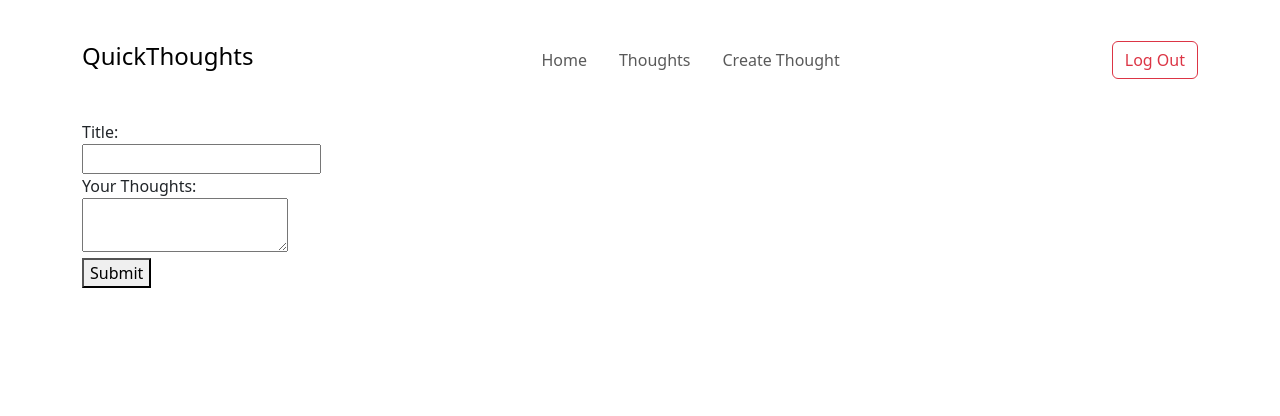
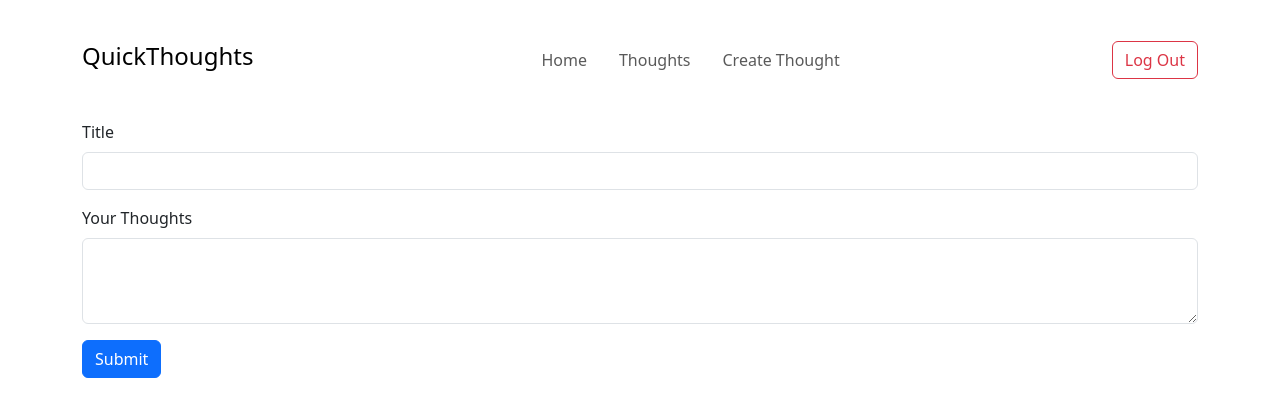
Before and after one commit to blexram-go/quickthoughts, a React (Vite) app in the folder frontend/: page /create in a window 1280 px wide. Shown: the top 416 px of the page. Built offline with nearby package versions, Linux system fonts and the light colour scheme.

Commit message:
Improve frontend styling and component logic

```diff
--- a/frontend/package.json
+++ b/frontend/package.json
@@ -10,6 +10,7 @@
     "preview": "vite preview"
   },
   "dependencies": {
+    "bootstrap": "^5.3.3",
     "react": "^18.3.1",
     "react-dom": "^18.3.1",
     "react-router": "^7.1.5"
--- a/frontend/src/App.jsx
+++ b/frontend/src/App.jsx
@@ -3,6 +3,8 @@ import Navbar from "./Components/Navbar.jsx";
 import Home from "./Components/Home.jsx";
 import EntryList from "./Components/EntryList.jsx";
 import CreateEntry from "./Components/CreateEntry.jsx";
+
+
 
 function App() {
 
--- a/frontend/src/Components/CreateEntry.jsx
+++ b/frontend/src/Components/CreateEntry.jsx
@@ -1,45 +1,78 @@
-import { useState } from 'react';
+import { useState } from "react";
 
 function CreateEntry() {
-    const [title, setTitle] = useState('');
-    const [body, setBody] = useState('');
+    const [formData, setFormData] = useState({ title: "", body: "" });
+    const [loading, setLoading] = useState(false);
+    const [message, setMessage] = useState("");
+
+    const handleChange = (e) => {
+        setFormData({ ...formData, [e.target.name]: e.target.value });
+    };
 
     const handleSubmit = async (e) => {
         e.preventDefault();
-
-        const entry = { title, body };
+        setLoading(true);
+        setMessage("");
 
         try {
             const response = await fetch("http://localhost:8080/entries", {
                 method: "POST",
-                headers: {"Content-Type": "application/json",},
-                body: JSON.stringify(entry)
+                headers: { "Content-Type": "application/json" },
+                body: JSON.stringify(formData),
             });
 
-            if (!response.ok) {
-                throw new Error(`HTTP Error! status: ${response.status}`)
-            }
+            if (!response.ok) throw new Error(`Error: ${response.status}`);
 
-            const responseData = await response.json();
-            console.log("Success:", responseData)
+            setFormData({ title: "", body: "" });
+            setMessage("Entry added successfully!");
         } catch (error) {
-            console.log(error)
+            setMessage(`Failed to add entry: ${error}. Please try again.`);
+        } finally {
+            setLoading(false);
         }
-        setTitle("");
-        setBody("");
-    }
+    };
 
     return (
         <div className="form-container">
             <form onSubmit={handleSubmit}>
-                <label htmlFor='title'>Title:</label><br/>
-                <input type='text' id='title' value={title} onChange={(e) => setTitle(e.target.value)}/><br/>
-                <label htmlFor='body'>Your Thoughts:</label><br/>
-                <textarea id='body' value={body} onChange={(e) => setBody(e.target.value)} /><br/>
-                <button type='submit'>Submit</button>
+                <div className="mb-3">
+                    <label htmlFor="title" className="form-label">Title</label>
+                    <input
+                        type="text"
+                        id="title"
+                        name="title"
+                        className="form-control"
+                        value={formData.title}
+                        onChange={handleChange}
+                        required
+                    />
+                </div>
+                <div className="mb-3">
+                    <label htmlFor="body" className="form-label">Your Thoughts</label>
+                    <textarea
+                        id="body"
+                        name="body"
+                        className="form-control"
+                        rows={3}
+                        value={formData.body}
+                        onChange={handleChange}
+                        required
+                    />
+                </div>
+                <button type="submit" className="btn btn-primary" disabled={loading}>
+                    {loading ? "Submitting..." : "Submit"}
+                </button>
             </form>
+            {message &&
+                <>
+                    <p className="mt-3">{message}</p>
+                    <br />
+                    <h2 className="mt-3">{formData.title}</h2>
+                    <p className="mt-3">{formData.body}</p>
+                </>
+                }
         </div>
-    )
+    );
 }
 
 export default CreateEntry;
--- a/frontend/src/Components/EntryList.jsx
+++ b/frontend/src/Components/EntryList.jsx
@@ -1,21 +1,22 @@
-import { useState, useEffect } from 'react';
+import { useState, useEffect } from "react";
 
 function EntryList() {
-
     const [entries, setEntries] = useState([]);
+    const [loading, setLoading] = useState(true);
+    const [error, setError] = useState("");
 
     useEffect(() => {
         const fetchData = async () => {
             try {
                 const response = await fetch("http://localhost:8080/entries");
-                if (!response.ok) {
-                    throw new Error(`HTTP Error! status: ${response.status}`)
-                }
-                    const entries = await response.json();
-                    setEntries(entries);
-                    console.log(entries);
+                if (!response.ok) throw new Error(`Error: ${response.status}`);
+
+                const data = await response.json();
+                setEntries(data);
             } catch (error) {
-                console.log(error)
+                setError(`Failed to delete entry: ${error}.`);
+            } finally {
+                setLoading(false);
             }
         };
 
@@ -27,31 +28,34 @@ function EntryList() {
             const response = await fetch(`http://localhost:8080/entries/${id}`, {
                 method: "DELETE",
             });
-            if (!response.ok) {
-                throw new Error(`Failed to delete entry with ID: ${id}`);
-            }
+            if (!response.ok) throw new Error("Failed to delete entry.");
 
             setEntries(entries.filter(entry => entry.id !== id));
         } catch (error) {
-            console.log(error);
+            setError(`Failed to delete entry: ${error}.`);
         }
-    }
+    };
+
+    if (loading) return <p>Loading entries...</p>;
+    if (error) return <p className="text-danger">{error}</p>;
 
     return (
         <div className="entry-list-container">
-                {entries.map(entry => {
-                    return (
-                        <div className="entry-container" key={entry.id}>
-                            <h2>{entry.title}</h2>
-                            <br/>
-                            <p>{entry.body}</p>
-                            <button className="entry-delete-button" onClick={() => handleDelete(entry.id)}>Delete</button>
-                        </div>
-                    );
-                })}
+            {entries.length === 0 ? (
+                <p>No entries available. Add a new thought!</p>
+            ) : (
+                entries.map(entry => (
+                    <div className="entry-container" key={entry.id}>
+                        <h2>{entry.title}</h2>
+                        <p>{entry.body}</p>
+                        <button className="btn btn-danger" onClick={() => handleDelete(entry.id)}>
+                            Delete
+                        </button>
+                    </div>
+                ))
+            )}
         </div>
-    )
-
+    );
 }
 
 export default EntryList;
--- a/frontend/src/index.css
+++ /dev/null
@@ -1,4 +0,0 @@
-body {
-  margin: 0;
-  padding: 0;
-}
--- a/frontend/src/main.jsx
+++ b/frontend/src/main.jsx
@@ -1,7 +1,6 @@
 import { StrictMode } from 'react'
 import { createRoot } from 'react-dom/client'
 import { BrowserRouter } from 'react-router';
-import './index.css'
 import App from './App.jsx'
 
 createRoot(document.getElementById('root')).render(
```
Also changed, not shown: 1 other file (tests, documents, lock files or other folders).
